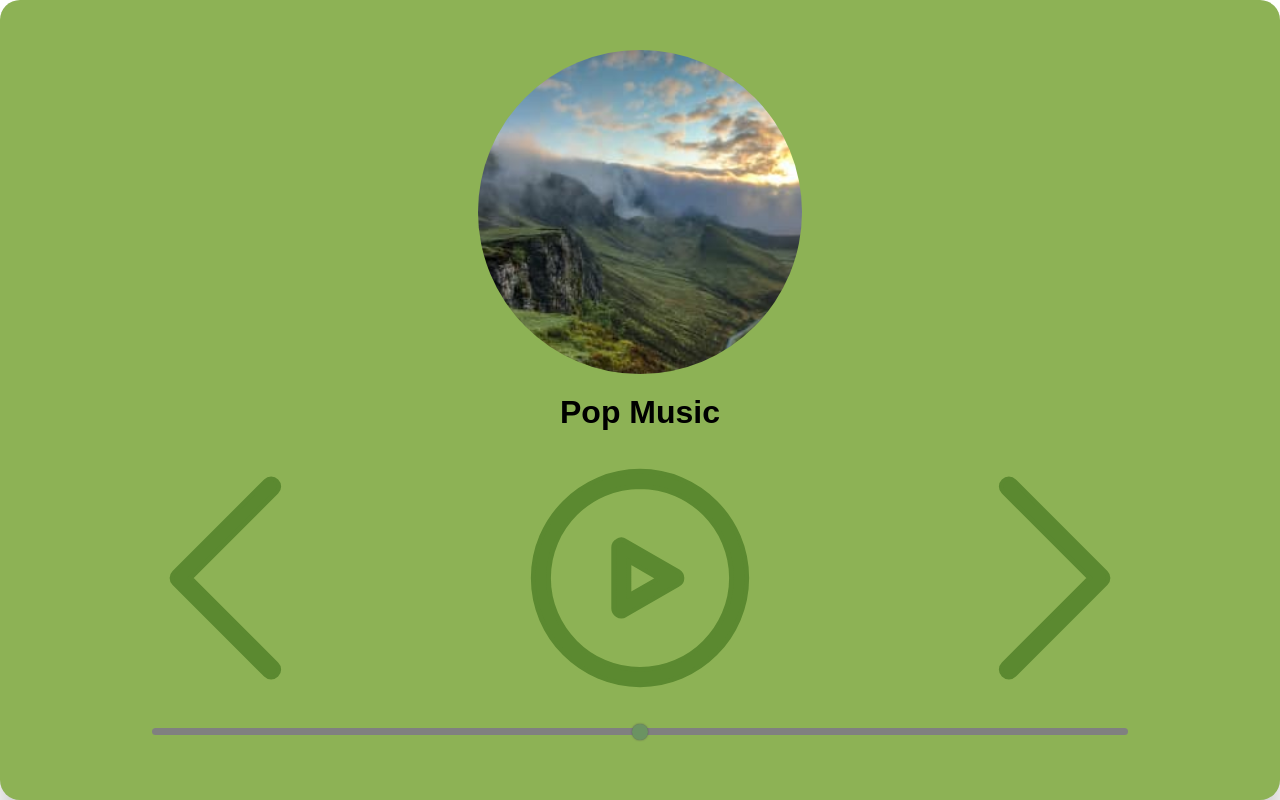
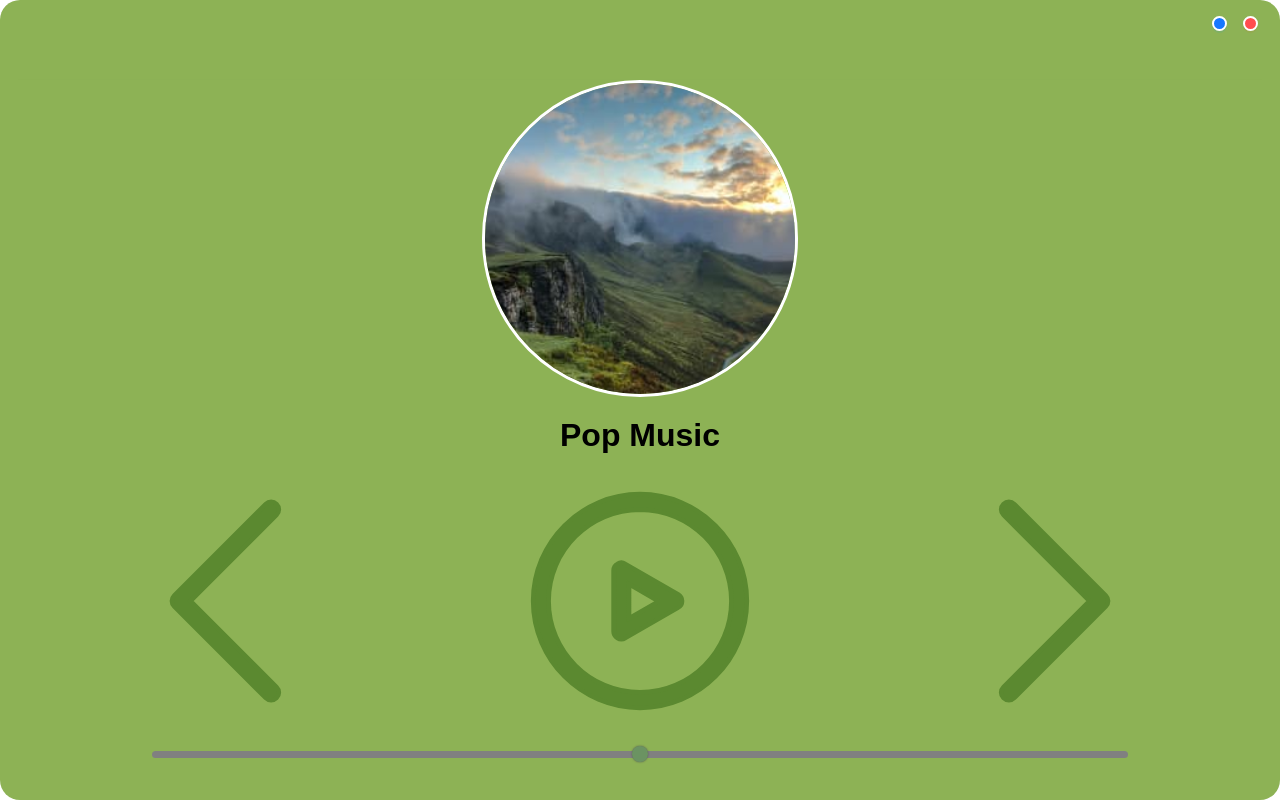
Before and after one commit to jinsuichen/LightMusic, a React (Vite) app: page / in a window 1280 px wide. Built offline with nearby package versions, Linux system fonts and the light colour scheme.

Commit message:
feat: add Header(menu) import Ant Design set resizable false

```diff
--- a/main.js
+++ b/main.js
@@ -7,6 +7,7 @@ function createWindow () {
         height: 430,
         frame: false,
         transparent: true,
+        resizable: false,
         webPreferences: {
             preload: path.join(__dirname, 'preload.js')
         }
--- a/package.json
+++ b/package.json
@@ -17,6 +17,7 @@
   "author": "jinsuichen",
   "license": "GPL-3.0",
   "dependencies": {
+    "antd": "^5.2.0",
     "electron-squirrel-startup": "^1.0.0",
     "react": "^18.2.0",
     "react-dom": "^18.2.0",
--- a/src/App.scss
+++ b/src/App.scss
@@ -1,4 +1,16 @@
+@use 'src/theme';
+
+$color1: map-get(theme.$current-theme, "color1");
+$color2: map-get(theme.$current-theme, "color2");
+$color3: map-get(theme.$current-theme, "color3");
+$color4: map-get(theme.$current-theme, "color4");
+$color5: map-get(theme.$current-theme, "color5");
+
 .App {
   height: 100%;
   width: 100%;
+
+  background-color: $color1;
+  border-radius: 20px;
+
 }
--- a/src/App.tsx
+++ b/src/App.tsx
@@ -1,10 +1,13 @@
 import AudioPlayer from "./components/AudioPlayer/AudioPlayer";
 
 import './App.scss'
+import React from "react";
+import Header from "./components/Header/Header";
 
 const App = () => (
     <div className='App'>
-        <AudioPlayer/>
+        <Header />
+        <AudioPlayer />
     </div>
 )
 
--- a/src/components/AudioPlayer/AudioPlayer.scss
+++ b/src/components/AudioPlayer/AudioPlayer.scss
@@ -1,27 +1,25 @@
-@use '../../theme';
-@use 'sass:math';
+@use 'src/theme';
 
-$height: 100%;
+$height: theme.$content-height;
 $width: 100%;
 
-$current-theme: theme.$green;
 
-$color1: map-get($current-theme, "color1");
-$color2: map-get($current-theme, "color2");
-$color3: map-get($current-theme, "color3");
-$color4: map-get($current-theme, "color4");
-$color5: map-get($current-theme, "color5");
+$color1: map-get(theme.$current-theme, "color1");
+$color2: map-get(theme.$current-theme, "color2");
+$color3: map-get(theme.$current-theme, "color3");
+$color4: map-get(theme.$current-theme, "color4");
+$color5: map-get(theme.$current-theme, "color5");
 
 .AudioPlayerContainer {
 
   height: $height;
   width: $width;
-  background-color: $color1;
+  //background-color: $color1;
 
   box-sizing: border-box;
-  padding: 50px 30px 30px;
+  padding: 0 30px 30px;
 
-  border-radius: 20px;
+  //border-radius: 20px;
   box-shadow: 0 28px 28px rgba(0, 0, 0, 0.2);
 
 
@@ -30,6 +28,8 @@ $color5: map-get($current-theme, "color5");
     display: block;
     margin: auto;
     height: 45%;
+
+    border: 3px solid white;
   }
 
   .Caption {
--- /dev/null
+++ b/src/components/Header/Header.scss
@@ -0,0 +1,33 @@
+@use 'src/theme';
+
+.Header {
+  height: theme.$header-height;
+  display: flex;
+  flex-direction: row-reverse;
+  flex-wrap: nowrap;
+  align-items: flex-start;
+
+  box-sizing: border-box;
+
+  padding: 16px 14px 0;
+
+  button {
+    -webkit-app-region: no-drag;
+    * {
+      -webkit-app-region: no-drag;
+    }
+
+    margin: 0 8px 0;
+
+    height: 15px !important;
+    width: 15px !important;
+    min-width: 15px !important;
+    min-height: 15px !important;
+    padding: 0 !important;
+    border-radius: 50% !important;
+
+    border: 2px white solid !important;
+  }
+
+
+}
--- /dev/null
+++ b/src/components/Header/Header.tsx
@@ -0,0 +1,17 @@
+import React, {Component} from 'react';
+
+import './Header.scss'
+import { Button } from 'antd';
+
+class Header extends Component {
+    render() {
+        return (
+            <div className={'Header'}>
+                <Button type="primary" shape="circle" danger/>
+                <Button type="primary" shape="circle" />
+            </div>
+        );
+    }
+}
+
+export default Header;
--- a/src/theme.scss
+++ b/src/theme.scss
@@ -21,3 +21,11 @@ $purple: (
         "color4": #763568, // IRIS COLOR
         "color5": #8D608C, // TATARIAN ASTER COLOR
 );
+
+$header-height: 10%;
+$content-height: 100% - $header-height;
+$current-theme: $green;
+
+//$danger-color: #ff4d4f;
+//$setting-color: #bec8c8;
+//$info-color: #2377ff;
```
Also changed, not shown: 1 other file (tests, documents, lock files or other folders).
